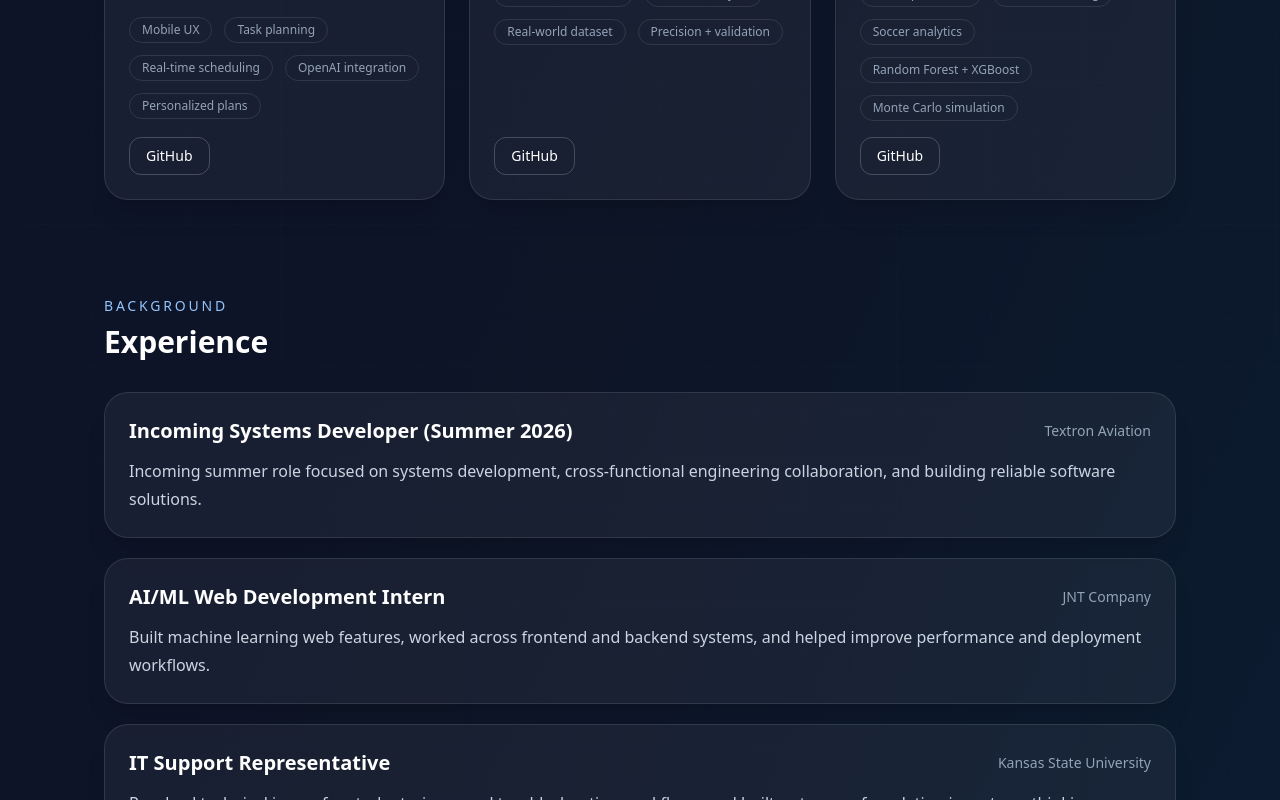
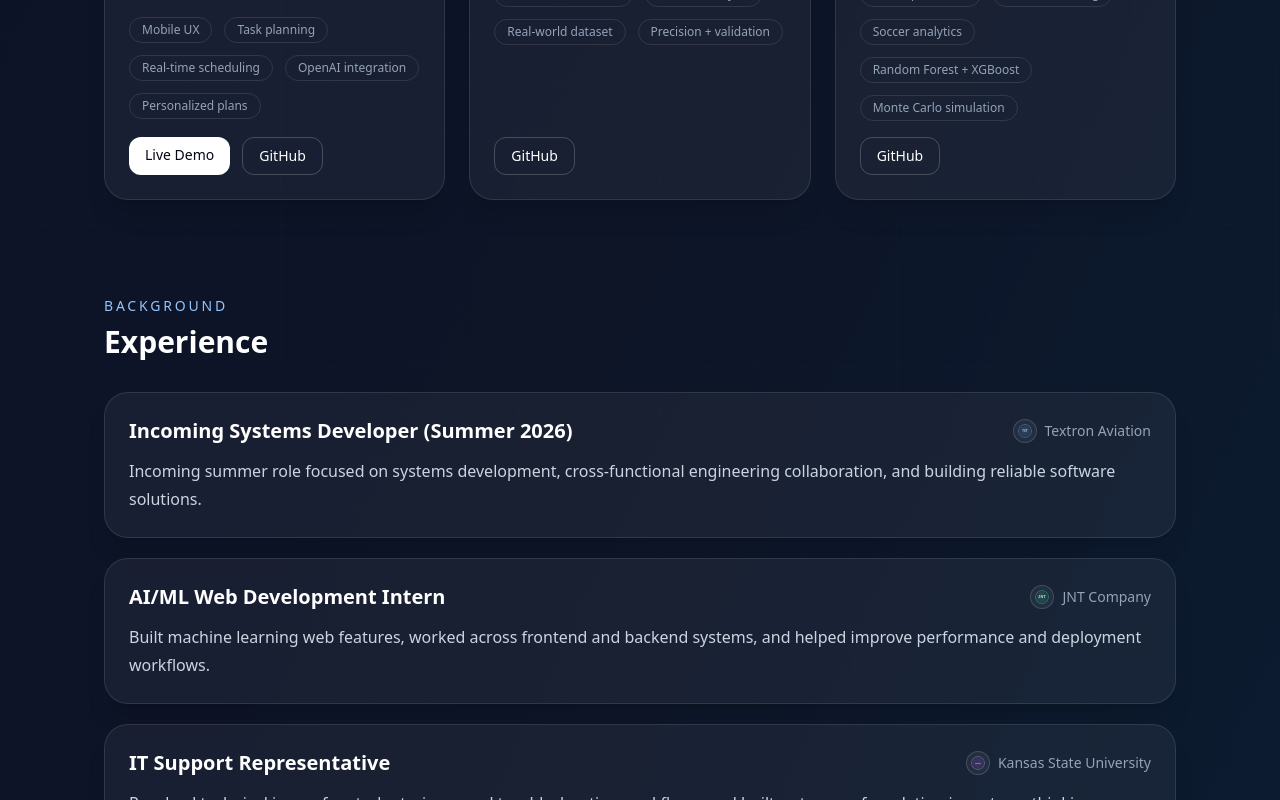
Before and after one commit to adeoluwa-4/Portfolio, a React (Vite) app: page / in a window 1280 px wide. Shown: the part 2500-3300 px from the top of the page. Built offline with nearby package versions, Linux system fonts and the light colour scheme.

Commit message:
feat(projects): add SchedAI live demo and experience logos

```diff
--- a/portfolio_website.jsx
+++ b/portfolio_website.jsx
@@ -82,7 +82,7 @@ export default function PortfolioWebsite() {
       description:
         "An AI-powered planning app designed to turn natural language into structured daily plans with a polished mobile experience.",
       tech: ["SwiftUI", "iOS", "Offline NLP", "Product Design", "OpenAI API", "Custom algorithms"],
-      demo: null,
+      demo: "https://schedai-snowy.vercel.app/",
       code: "https://github.com/adeoluwa-4/SchedAI",
       stats: ["Mobile UX", "Task planning", "Real-time scheduling", "OpenAI integration", "Personalized plans"],
     },
@@ -110,18 +110,21 @@ export default function PortfolioWebsite() {
     {
       role: "Incoming Systems Developer (Summer 2026)",
       company: "Textron Aviation",
+      logo: "/logos/textron.svg",
       details:
         "Incoming summer role focused on systems development, cross-functional engineering collaboration, and building reliable software solutions.",
     },
     {
       role: "AI/ML Web Development Intern",
       company: "JNT Company",
+      logo: "/logos/jnt.svg",
       details:
         "Built machine learning web features, worked across frontend and backend systems, and helped improve performance and deployment workflows.",
     },
     {
       role: "IT Support Representative",
       company: "Kansas State University",
+      logo: "/logos/kstate.svg",
       details:
         "Resolved technical issues for students, improved troubleshooting workflows, and built a stronger foundation in systems thinking, communication, and support engineering.",
     },
@@ -472,7 +475,17 @@ export default function PortfolioWebsite() {
             >
               <div className="flex flex-col gap-1 md:flex-row md:items-center md:justify-between">
                 <h3 className="text-xl font-semibold">{item.role}</h3>
-                <p className="text-sm text-slate-400">{item.company}</p>
+                <div className="flex items-center gap-2">
+                  {item.logo ? (
+                    <img
+                      src={item.logo}
+                      alt={`${item.company} logo`}
+                      className="h-6 w-6 rounded-full border border-white/15 bg-white/5 p-1"
+                      loading="lazy"
+                    />
+                  ) : null}
+                  <p className="text-sm text-slate-400">{item.company}</p>
+                </div>
               </div>
               <p className="mt-3 leading-7 text-slate-300">{item.details}</p>
             </div>
```
